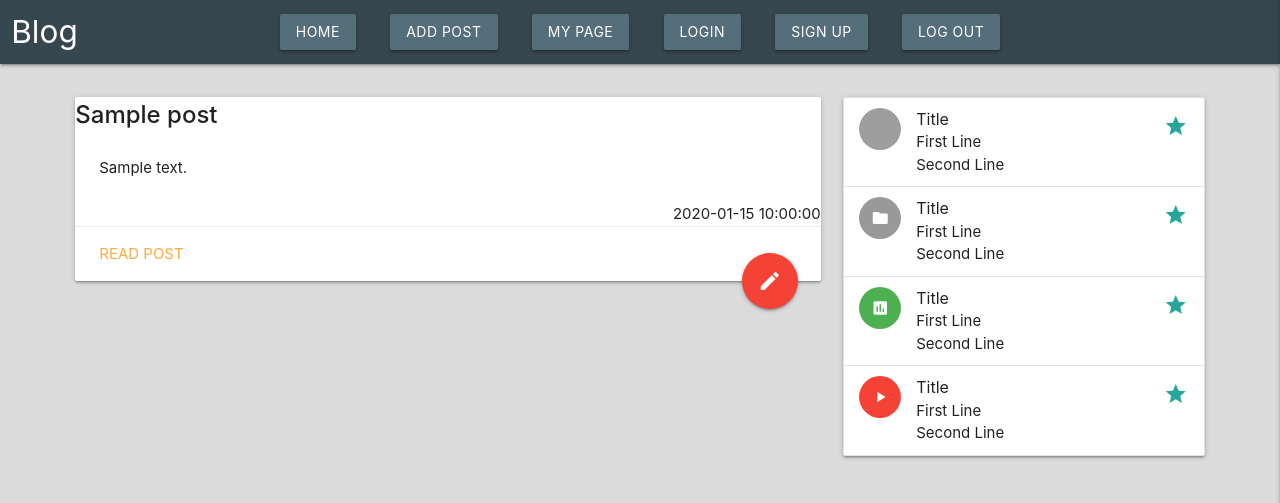
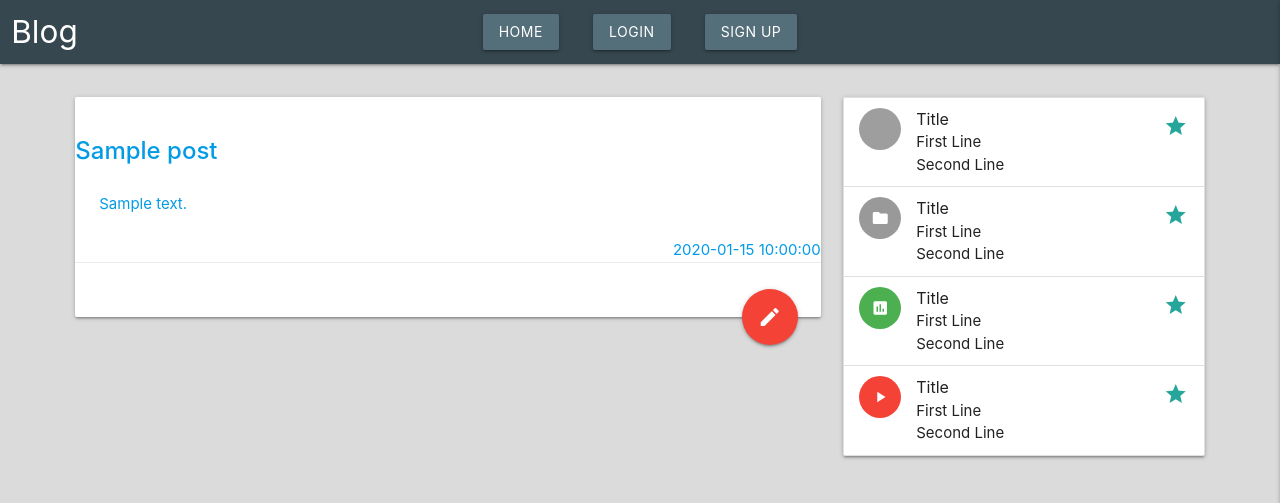
Before and after one commit to Kpokc/bouquet, a Flask app: page / in a window 1280 px wide. Shown: the top 503 px of the page. Run offline with Flask 2, Linux system fonts and the light colour scheme; a database or web service that is not in the repository returns one stand-in record (values such as "Sample title"); some libraries are stand-ins or nearby versions; grey boxes are pictures that could not be loaded.

Commit message:
Add if seesion.user show/hide menu buttons

```diff
--- a/templates/base.html
+++ b/templates/base.html
@@ -6,7 +6,7 @@
   <meta http-equiv="X-UA-Compatible" content="IE=edge">
   <meta name="viewport" content="width=device-width, initial-scale=1.0">
   <link rel="stylesheet" href="https://cdnjs.cloudflare.com/ajax/libs/materialize/1.0.0/css/materialize.min.css">
-  <link href="https://cdnjs.cloudflare.com/ajax/libs/font-awesome/5.13.0/css/all.min.css" rel="stylesheet">
+  <!-- <link href="https://cdnjs.cloudflare.com/ajax/libs/font-awesome/5.13.0/css/all.min.css" rel="stylesheet"> -->
   <link href="https://fonts.googleapis.com/icon?family=Material+Icons" rel="stylesheet">
   <link rel="stylesheet" href="{{ url_for('static', filename='css/style.css') }}" type="text/css">
   <title>Edible Bouquet</title>
@@ -23,11 +23,16 @@
                       <a href="#" data-target="mobile-demo" class="sidenav-trigger right"><i class="material-icons">menu</i></a>
                       <ul class="hide-on-med-and-down">
                         <li><a class="top-menu waves-effect waves-light btn blue-grey darken-1" href="{{ url_for('welcome') }}">Home</a></li>
-                        <li><a class="top-menu waves-effect waves-light btn blue-grey darken-1" href="{{ url_for('add_post') }}">Add Post</a></li>
-                        <li><a class="top-menu waves-effect waves-light btn blue-grey darken-1" href="{{ url_for('mypage', username=session['user']) }}">My Page</a></li>
+                        {% if session.user %}
+                          <li><a class="top-menu waves-effect waves-light btn blue-grey darken-1" href="{{ url_for('add_post') }}">Add Post</a></li>
+                          <li><a class="top-menu waves-effect waves-light btn blue-grey darken-1" href="{{ url_for('mypage', username=session['user']) }}">My Page</a></li>
+                        {% else %}
                         <li><a class="top-menu waves-effect waves-light btn blue-grey darken-1" href="{{ url_for('login') }}">Login</a></li>
                         <li><a class="top-menu waves-effect waves-light btn blue-grey darken-1" href="{{ url_for('signup') }}">Sign Up</a></li>
-                        <li><a class="top-menu waves-effect waves-light btn blue-grey darken-1" href="{{ url_for('logout') }}">Log Out</a></li>
+                        {% endif %}
+                        {% if session.user %}
+                            <li><a class="top-menu waves-effect waves-light btn blue-grey darken-1" href="{{ url_for('logout') }}">Log Out</a></li>
+                        {% endif %}
                       </ul>
                   </div>
               </div>
@@ -35,12 +40,17 @@
       </nav>
 
       <ul class="sidenav" id="mobile-demo">
-        <li><a href="#" class="top-menu waves-effect waves-light btn blue-grey darken-1" href="{{ url_for('welcome')}}">Home</a></li>
-        <li><a href="#" class="top-menu waves-effect waves-light btn blue-grey darken-1" href="{{ url_for('add_post') }}">Add Post</a></li>
-        <li><a href="#" class="top-menu waves-effect waves-light btn blue-grey darken-1" href="{{ url_for('mypage', username=session['user']) }}">My Page</a></li>
-        <li><a href="#" class="top-menu waves-effect waves-light btn blue-grey darken-1" href="{{ url_for('login') }}">Login</a></li>
-        <li><a href="#" class="top-menu waves-effect waves-light btn blue-grey darken-1" href="{{ url_for('signup') }}">Sign Up</a></li>
-        <li><a href="#" class="top-menu waves-effect waves-light btn blue-grey darken-1" href="{{ url_for('logout') }}">Log Out</a></li>
+        <li><a class="top-menu waves-effect waves-light btn blue-grey darken-1" href="{{ url_for('welcome')}}">Home</a></li>
+        {% if session.user %}
+          <li><a class="top-menu waves-effect waves-light btn blue-grey darken-1" href="{{ url_for('add_post') }}">Add Post</a></li>
+          <li><a class="top-menu waves-effect waves-light btn blue-grey darken-1" href="{{ url_for('mypage', username=session['user']) }}">My Page</a></li>
+        {% else %}
+        <li><a class="top-menu waves-effect waves-light btn blue-grey darken-1" href="{{ url_for('login') }}">Login</a></li>
+        <li><a class="top-menu waves-effect waves-light btn blue-grey darken-1" href="{{ url_for('signup') }}">Sign Up</a></li>
+        {% endif %}
+        {% if session.user %}
+          <li><a class="top-menu waves-effect waves-light btn blue-grey darken-1" href="{{ url_for('logout') }}">Log Out</a></li>
+        {% endif %}
       </ul>
 
     </header>
--- a/templates/cards.html
+++ b/templates/cards.html
@@ -7,28 +7,29 @@
 
     <div class="col l8 m12 s12">
         {% for post in posts %}
+        <a href="{{ url_for('read_post', post_id=post._id) }}">
         <div class="card horizontal hoverable">
             <div class="card-image">
 
                 {% for category in categories %}
                     {% if post.category == category._id|string %}
-                        <img src="{{ category.img_src }}" alt=""/>
+                        <img src="{{ category.img_src }}" alt="{{ category.title }}"/>
                     {% endif %}
                 {% endfor %}
 
             </div>
             <div class="card-stacked">
                 <div class="card-title">
-                    <p>
+                    <small>
                         {% for category in categories %}
                             {% if post.category == category._id|string %}
                                 {{ category.title|upper }}
                             {% endif %}
                         {% endfor %}
-                    </p>
+                    </small><br>
                     <strong>{{ post.title }}</strong>
                 </div>
-                <div class="card-content">
+                <div class="card-content" style="word-wrap: break-word;">
                     <p>{{ post.content }}</p>
                 </div>
                 <div class="card-author">
@@ -42,7 +43,7 @@
                     </p>
                 </div>
                 <div class="card-action">
-                    <a href="{{ url_for('read_post', post_id=post._id) }}">Read Post</a>
+                    <!-- <a href="{{ url_for('read_post', post_id=post._id) }}">Read Post</a> -->
 
                     <!-- red action button -->
                     <div class="fixed-action-btn">
@@ -61,6 +62,7 @@
                 </div>
             </div>
         </div>
+    </a>
         {% endfor %}
     </div>
 
```
